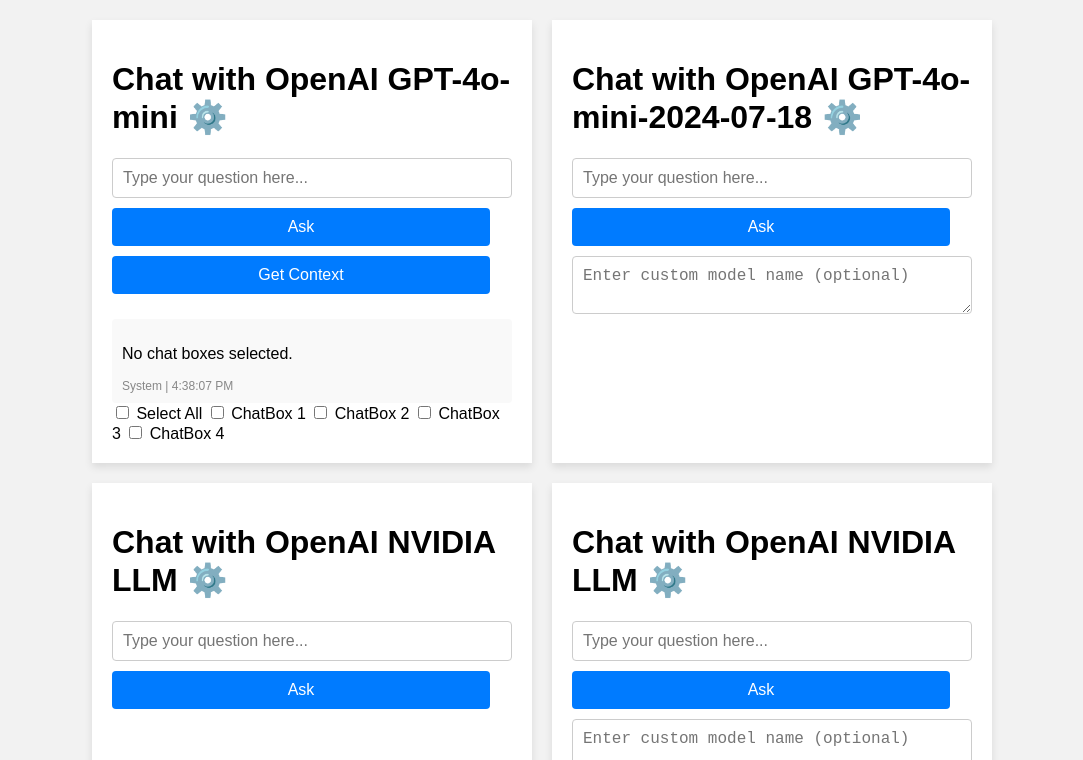
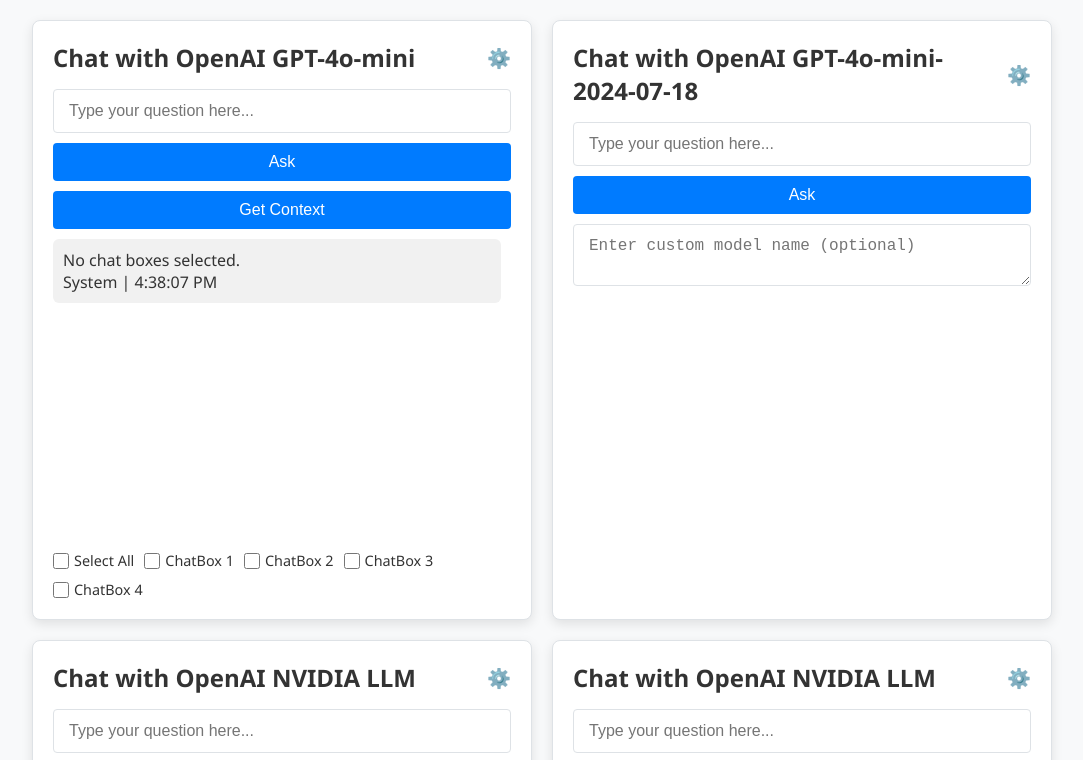
Before and after one commit to gevans3000/local, a website: page index.html in a window 1280 px wide. Both pictures are taken after a click on the button "Get Context". Shown: the top 760 px of the page, without its empty margins (98-1181 px from the left). Drawn offline with nearby package versions, Linux system fonts and the light colour scheme.

Commit message:
nicer view of chatbot o1-mini

```diff
--- a/styles.css
+++ b/styles.css
@@ -1,80 +1,213 @@
 /* styles.css */
 
+:root {
+    --primary-color: #007bff;
+    --secondary-color: #6c757d;
+    --background-color: #f8f9fa;
+    --chat-background: #ffffff;
+    --user-message-bg: #e6f7ff;
+    --assistant-message-bg: #f1f1f1;
+    --system-message-color: #555555;
+    --text-color: #333333;
+    --border-color: #dee2e6;
+    --spinner-color: #007bff;
+    --font-family: 'Segoe UI', Tahoma, Geneva, Verdana, sans-serif;
+    --transition-speed: 0.3s;
+}
+
+* {
+    box-sizing: border-box;
+    margin: 0;
+    padding: 0;
+}
+
 body {
-    font-family: Arial, sans-serif;
-    background-color: #f2f2f2;
+    font-family: var(--font-family);
+    background-color: var(--background-color);
+    color: var(--text-color);
+    min-height: 100vh;
+    display: flex;
+    justify-content: center;
+    align-items: center;
 }
 
 .chat-container {
     display: flex;
     flex-direction: column;
     align-items: center;
-    margin-top: 20px;
+    width: 90%;
+    max-width: 1200px;
+    margin: 20px auto;
+    gap: 20px;
 }
 
 .chat-row {
     display: flex;
+    flex-wrap: wrap;
     justify-content: center;
-    margin-bottom: 20px;
+    gap: 20px;
+    width: 100%;
 }
 
 .chat-box {
-    background-color: white;
+    background-color: var(--chat-background);
     padding: 20px;
-    box-shadow: 0 4px 8px rgba(0, 0, 0, 0.1);
-    width: 400px;
-    text-align: left;
-    overflow-y: auto;
-    max-height: 500px;
-    margin: 0 10px;
+    border: 1px solid var(--border-color);
+    border-radius: 8px;
+    box-shadow: 0 4px 12px rgba(0, 0, 0, 0.1);
+    width: 100%;
+    max-width: 500px;
+    display: flex;
+    flex-direction: column;
+    height: 600px;
+    position: relative;
+    transition: transform var(--transition-speed), box-shadow var(--transition-speed);
+}
+
+.chat-box:hover {
+    transform: translateY(-5px);
+    box-shadow: 0 8px 16px rgba(0, 0, 0, 0.2);
+}
+
+.chat-box h1 {
+    font-size: 1.5rem;
+    margin-bottom: 15px;
+    display: flex;
+    align-items: center;
+    justify-content: space-between;
+}
+
+.chat-box h1 span {
+    font-size: 1.2rem;
+    cursor: pointer;
+    transition: transform var(--transition-speed);
+}
+
+.chat-box h1 span:hover {
+    transform: rotate(90deg);
+}
+
+#inputArea1,
+#inputArea2,
+#inputArea3,
+#inputArea4 {
+    display: flex;
+    flex-direction: column;
+    gap: 10px;
+    margin-bottom: 10px;
 }
 
 input[type="text"],
-button,
-textarea,
-.dropdown-container {
-    width: calc(100% - 22px);
-    padding: 10px;
-    margin-bottom: 10px;
-    border: 1px solid #ccc;
+textarea {
+    width: 100%;
+    padding: 12px 15px;
+    border: 1px solid var(--border-color);
     border-radius: 4px;
-    font-size: 16px;
+    font-size: 1rem;
+    transition: border-color var(--transition-speed);
+}
+
+input[type="text"]:focus,
+textarea:focus {
+    border-color: var(--primary-color);
+    outline: none;
 }
 
 button {
     padding: 10px 15px;
-    background-color: #007bff;
-    color: white;
+    background-color: var(--primary-color);
+    color: #ffffff;
     border: none;
     border-radius: 4px;
     cursor: pointer;
-    font-size: 16px;
-    margin-right: 10px;
+    font-size: 1rem;
+    transition: background-color var(--transition-speed), transform var(--transition-speed);
 }
 
 button:hover {
-    background-color: #0056b3;
+    background-color: darken(var(--primary-color), 10%);
+    transform: translateY(-2px);
+}
+
+button:disabled {
+    background-color: var(--secondary-color);
+    cursor: not-allowed;
+    transform: none;
+}
+
+.checkbox-container {
+    display: flex;
+    flex-wrap: wrap;
+    gap: 10px;
+    margin-top: 10px;
+}
+
+.checkbox-container label {
+    display: flex;
+    align-items: center;
+    font-size: 0.9rem;
+    cursor: pointer;
+    user-select: none;
+}
+
+.checkbox-container input[type="checkbox"] {
+    margin-right: 5px;
+    width: 16px;
+    height: 16px;
+    cursor: pointer;
+}
+
+.messages {
+    flex: 1;
+    overflow-y: auto;
+    padding-right: 10px;
+    margin-bottom: 10px;
 }
 
 .message {
-    margin-top: 15px;
-    font-size: 16px;
+    margin-bottom: 15px;
+    padding: 10px;
+    border-radius: 6px;
+    position: relative;
+    animation: fadeIn 0.3s ease-in-out;
 }
 
-.timestamp {
-    font-size: 12px;
-    color: #888;
-    margin-left: 5px;
+.user-message {
+    background-color: var(--user-message-bg);
+    align-self: flex-end;
+}
+
+.assistant-message {
+    background-color: var(--assistant-message-bg);
+    align-self: flex-start;
+}
+
+.message.italic {
+    font-style: italic;
+    color: var(--system-message-color);
+}
+
+.message strong {
+    display: block;
+    margin-bottom: 5px;
+    font-size: 0.95rem;
+}
+
+.message .timestamp,
+.message .tokens {
+    font-size: 0.8rem;
+    color: var(--secondary-color);
+    margin-top: 5px;
 }
 
 .spinner {
-    border: 8px solid #f3f3f3; /* Light grey */
-    border-top: 8px solid #007bff; /* Blue */
+    border: 6px solid #f3f3f3;
+    border-top: 6px solid var(--spinner-color);
     border-radius: 50%;
-    width: 40px;
-    height: 40px;
-    animation: spin 2s linear infinite;
-    margin: 10px auto; /* Center the spinner */
+    width: 30px;
+    height: 30px;
+    animation: spin 1s linear infinite;
+    margin: 10px auto;
 }
 
 @keyframes spin {
@@ -82,36 +215,29 @@
     100% { transform: rotate(360deg); }
 }
 
-.dropdown-container {
-    margin-top: 10px;
+@keyframes fadeIn {
+    from { opacity: 0; transform: translateY(10px); }
+    to { opacity: 1; transform: translateY(0); }
 }
 
-.dropdown-container label {
-    font-size: 14px;
-    margin-bottom: 5px;
+.system-message {
+    font-style: italic;
+    color: var(--system-message-color);
+    background-color: #e2e3e5;
 }
 
-#chatBoxSelector {
-    width: 100%;
-    padding: 10px;
-    font-size: 16px;
+textarea {
+    resize: vertical;
 }
 
-.user-message {
-    background-color: #e6f7ff;
-    padding: 10px;
-    border-radius: 4px;
+@media (max-width: 768px) {
+    .chat-box {
+        max-width: 100%;
+        height: auto;
+    }
+
+    .chat-container {
+        width: 100%;
+        padding: 10px;
+    }
 }
-
-.assistant-message {
-    background-color: #f9f9f9;
-    padding: 10px;
-    border-radius: 4px;
-}
-
-.message-info {
-    display: block;
-    font-size: 12px;
-    color: #888;
-    margin-top: 5px;
-}
```
